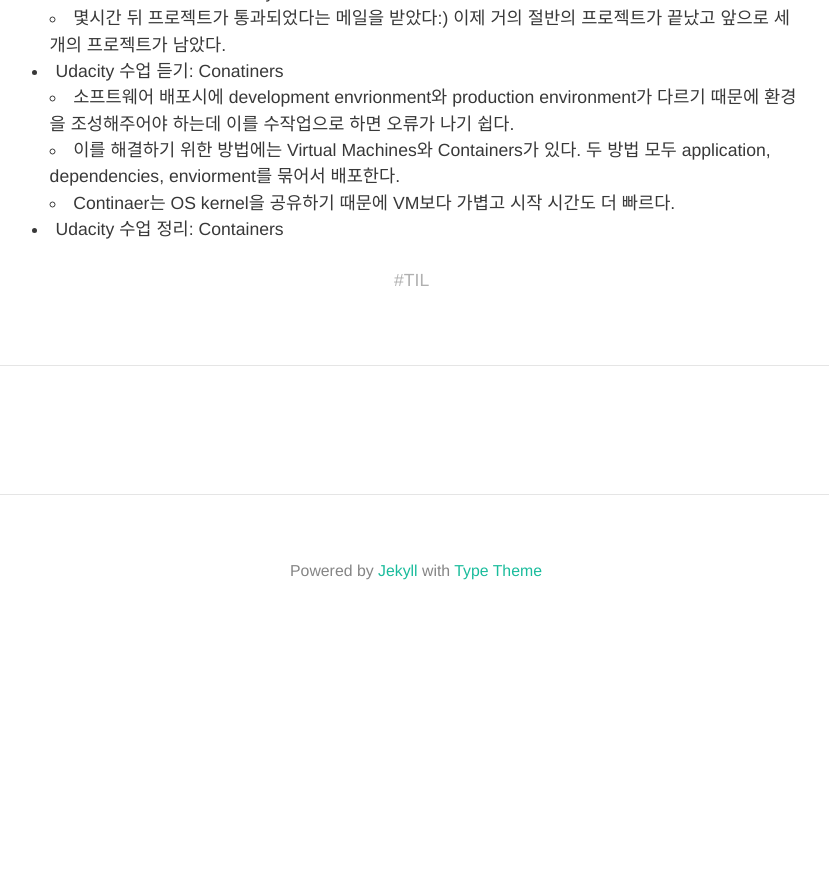
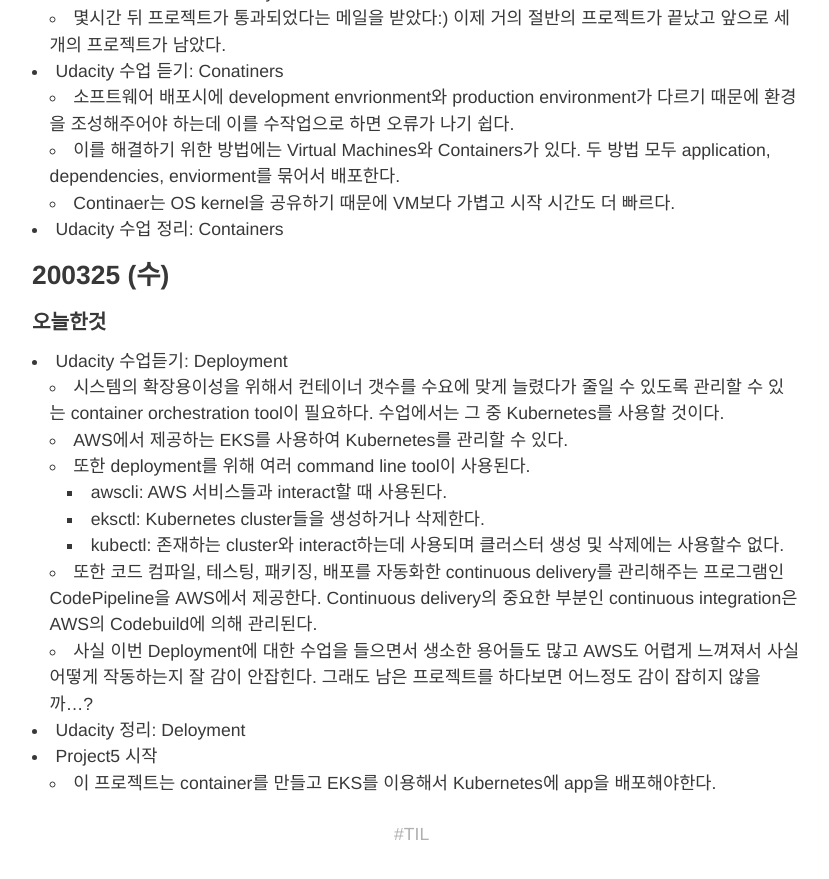
Before and after one commit to HyunlangBan/hyunlangban.github.io, a Jekyll site: the page built from _posts/TIL/2020-03-23-week-til.md, in a window 1280 px wide and 900 px high, scrolled down 887 px. Shown: the top 879 px of the window, without its empty margins (224-1053 px from the left). Built offline with Jekyll 4.4.1, drawn with Linux system fonts in a browser that asks for light colours; nearby versions of some CDN libraries; some web fonts are replaced; comment, search, counter and statistics services are not loaded; before the commit the page ends 1534 px from its top, so only the background shows below that.

Commit message:
Add 200325 TIL

```diff
--- a/_posts/TIL/2020-03-23-week-til.md
+++ b/_posts/TIL/2020-03-23-week-til.md
@@ -23,3 +23,18 @@ title: 200323-200329 TIL
   - 이를 해결하기 위한 방법에는 Virtual Machines와 Containers가 있다. 두 방법 모두 application, dependencies, enviorment를 묶어서 배포한다.
   - Continaer는 OS kernel을 공유하기 때문에 VM보다 가볍고 시작 시간도 더 빠르다.
 - Udacity 수업 정리: Containers
+
+### 200325 (수)
+#### 오늘한것
+- Udacity 수업듣기: Deployment
+  - 시스템의 확장용이성을 위해서 컨테이너 갯수를 수요에 맞게 늘렸다가 줄일 수 있도록 관리할 수 있는 container orchestration tool이 필요하다. 수업에서는 그 중 Kubernetes를 사용할 것이다.
+  - AWS에서 제공하는 EKS를 사용하여 Kubernetes를 관리할 수 있다.
+  - 또한 deployment를 위해 여러 command line tool이 사용된다.
+    - awscli: AWS 서비스들과 interact할 때 사용된다.
+    - eksctl: Kubernetes cluster들을 생성하거나 삭제한다.
+    - kubectl: 존재하는 cluster와 interact하는데 사용되며 클러스터 생성 및 삭제에는 사용할수 없다.
+  - 또한 코드 컴파일, 테스팅, 패키징, 배포를 자동화한 continuous delivery를 관리해주는 프로그램인 CodePipeline을 AWS에서 제공한다. Continuous delivery의 중요한 부분인 continuous integration은 AWS의 Codebuild에 의해 관리된다.
+  - 사실 이번 Deployment에 대한 수업을 들으면서 생소한 용어들도 많고 AWS도 어렵게 느껴져서 사실 어떻게 작동하는지 잘 감이 안잡힌다. 그래도 남은 프로젝트를 하다보면 어느정도 감이 잡히지 않을까...?
+- Udacity 정리: Deloyment
+- Project5 시작
+  - 이 프로젝트는 container를 만들고 EKS를 이용해서 Kubernetes에 app을 배포해야한다.
```
